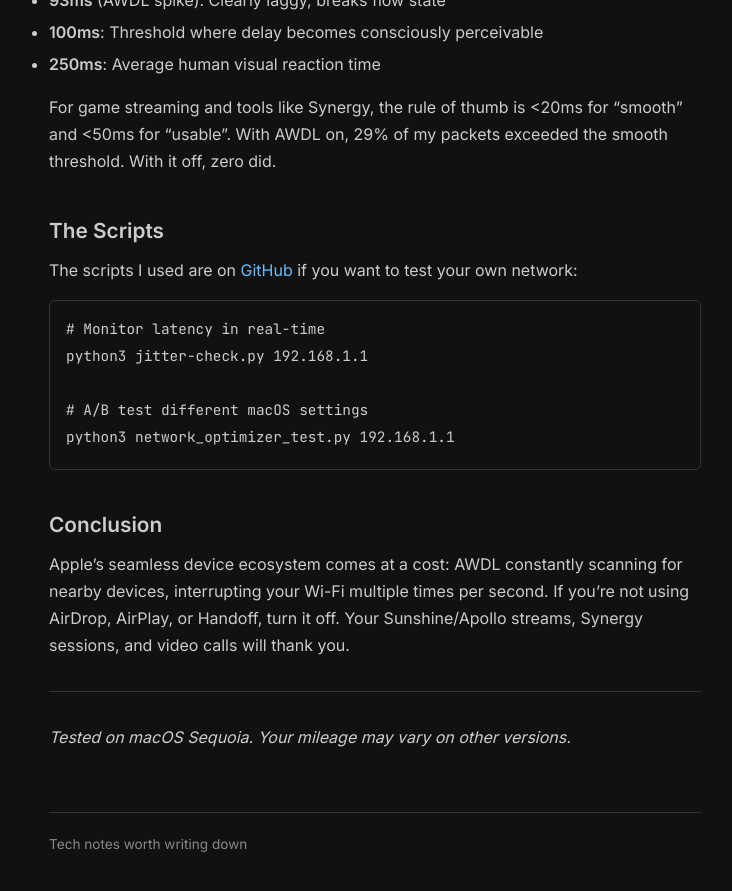
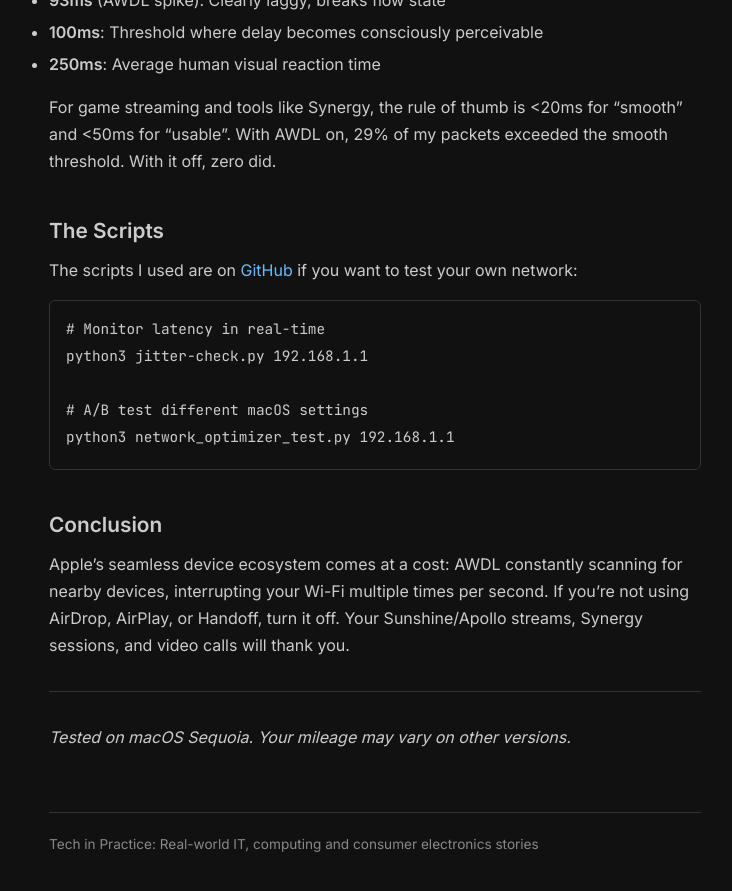
Before and after one commit to AdamLovattDevOps/adamlovattdevops.github.io, a Jekyll site: the page built from _posts/2026-02-05-awdl-latency-killer.md, in a window 1280 px wide and 900 px high, scrolled down 4467 px. Shown: the top 891 px of the window, without its empty margins (265-997 px from the left). Built offline with Jekyll 4.4.1, drawn with Linux system fonts in a browser that asks for light colours.

Commit message:
Update site description - less corporate
Co-Authored-By: Claude Opus 4.5 <noreply@anthropic.com>

```diff
--- a/_config.yml
+++ b/_config.yml
@@ -1,5 +1,5 @@
 title: Adam Lovatt
-description: Tech notes worth writing down
+description: "Tech in Practice: Real-world IT, computing and consumer electronics stories"
 
 markdown: kramdown
 permalink: /:title/
```
